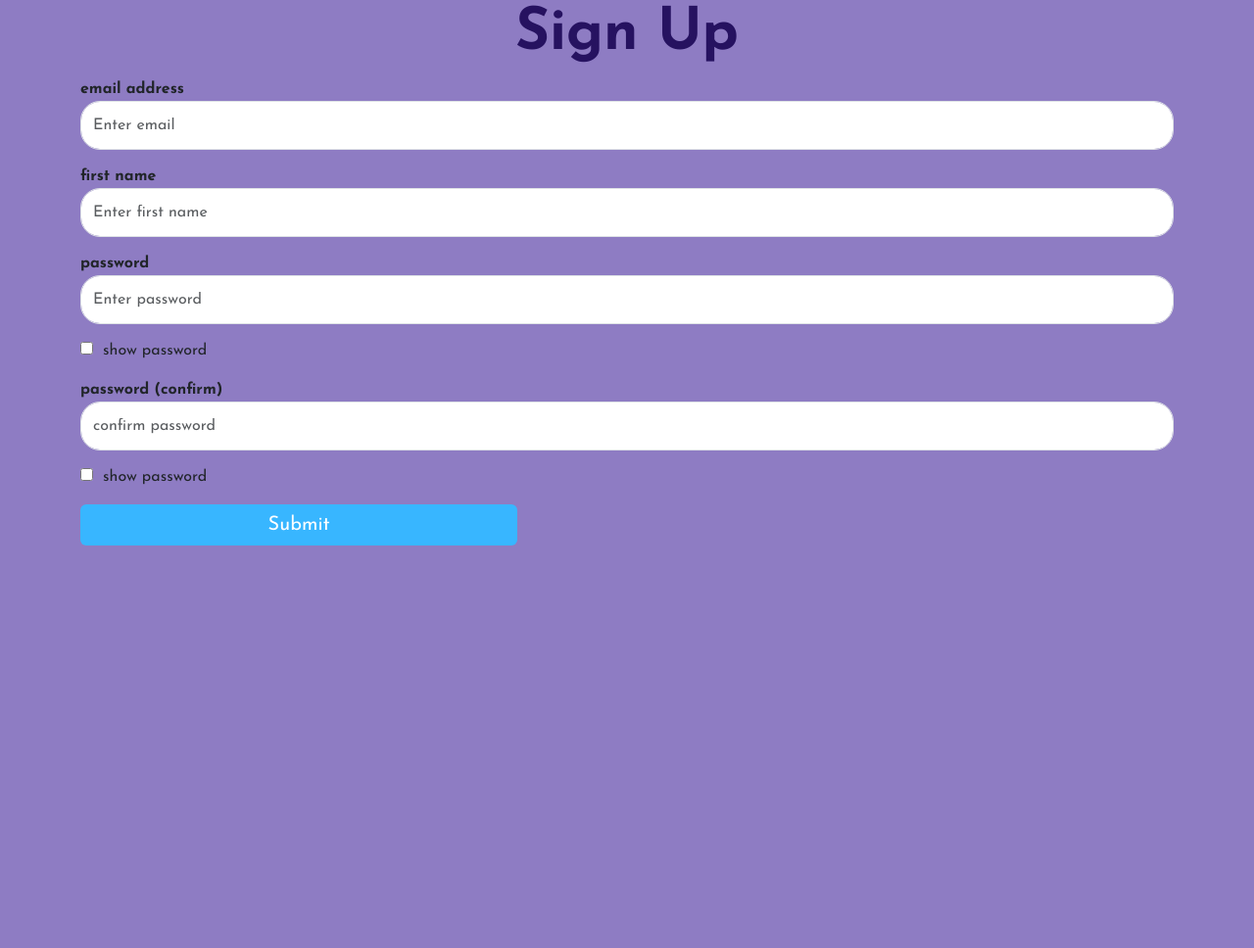
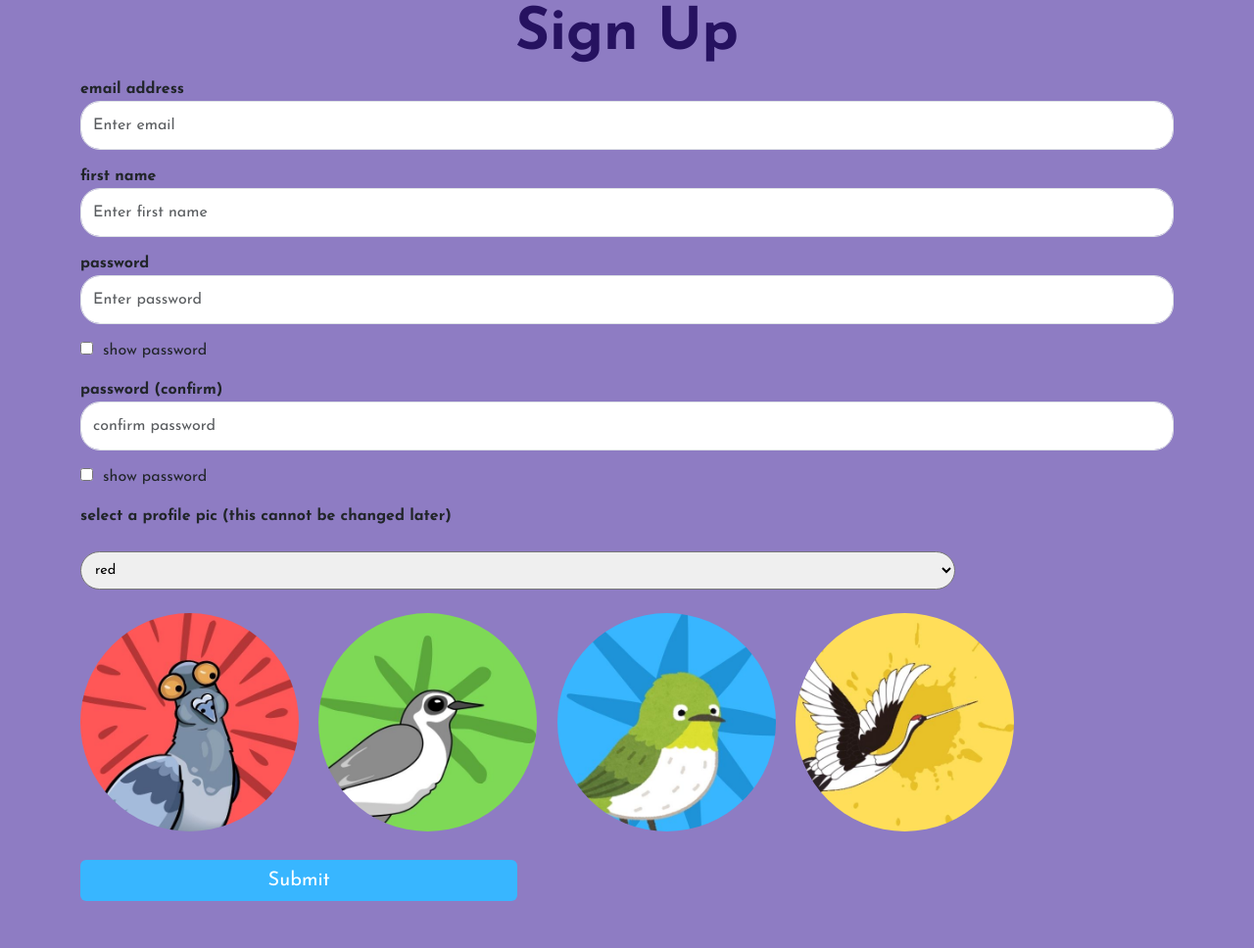
Before and after one commit to Danica-Kane/Pigeon, a Flask app: page /sign-up in a window 1280 px wide. Shown: the part 83-1051 px from the top of the page at 98% size. Before the commit the page ends 640 px from the top, so only its background shows below. Run offline with Flask 3, Linux system fonts and the light colour scheme; some libraries are stand-ins or nearby versions; some web fonts are replaced.

Commit message:
commit - deployment version

```diff
--- a/website/auth.py
+++ b/website/auth.py
@@ -56,7 +56,7 @@ def sign_up():
         password1 = request.form.get('password1')
         password2 = request.form.get('password2')
 
-        #profile_pic = request.files["profile_pic"]
+        profile_pic = request.form.get('profile_pic')
 
         #picName = str(uuid.uuid1()) + os.path.splitext(profile_pic.filename)[1]
         #profile_pic.save(os.path.join("/Users/danicakane/Downloads/Pigeon/website/static/images", picName))
@@ -75,7 +75,7 @@ def sign_up():
         elif len(password1) < 7:
             flash('Password must be at least 7 characters', category='error')
         else:
-            new_user = User(email=email, first_name=first_name, password=generate_password_hash(password1, method='pbkdf2'))#profile_pic=picName
+            new_user = User(email=email, first_name=first_name, password=generate_password_hash(password1, method='pbkdf2'), profile_pic=profile_pic)
             db.session.add(new_user)
             db.session.commit()
             login_user(new_user, remember=True)
--- a/website/models.py
+++ b/website/models.py
@@ -15,7 +15,7 @@ class User(db.Model, UserMixin):
     email = db.Column(db.String(150), unique=True)
     password = db.Column(db.String(150))
     first_name = db.Column(db.String(150))
-    #profile_pic = db.Column(db.String(150))
+    profile_pic = db.Column(db.String(150))
     date = db.Column(db.DateTime(timezone=True), default=func.now())
     #user can have many posts
     posts = db.relationship('Posts', backref='poster')
--- a/website/static/styles/main.css
+++ b/website/static/styles/main.css
@@ -83,6 +83,24 @@ body {
   font-family: var(--font-family);
   height: 100vh;
   background: var(--background);
+}
+
+.profile_select{
+  width: 20%;
+  border-radius: 100%;
+  margin-right: 15px;
+  margin-bottom: 5px;
+}
+
+.selector{
+  width: 80%;
+  border-radius: 20px;
+  padding: 10px;
+}
+
+select {
+  font-size: 0.9rem;
+  padding: 2px 5px;
 }
 
 /* Checkbox */
--- a/website/templates/alert_board.html
+++ b/website/templates/alert_board.html
@@ -27,7 +27,7 @@ content %}
     />-->
 
     <img
-      src="{{ url_for('static', filename='user-default.webp')}}"
+      src="{{ url_for('static', filename=user.profile_pic)}}"
       class="profile-pic-msg"
     />
     <strong>{{ postalert.posteralert.first_name }}</strong>
--- a/website/templates/event_board.html
+++ b/website/templates/event_board.html
@@ -21,7 +21,7 @@
         <!-- display poster username and profile pic -->
         <!--<img src="{{ url_for('static', filename='images/' + postevent.posterevent.profile_pic )}}" class="profile-pic-msg">-->
         <img
-            src="{{ url_for('static', filename='user-default.webp')}}"
+            src="{{ url_for('static', filename=user.profile_pic)}}"
             class="profile-pic-msg"
         />
         <strong>{{ postevent.posterevent.first_name }}</strong>
--- a/website/templates/home.html
+++ b/website/templates/home.html
@@ -7,7 +7,7 @@
     <!-- DISPLAY USERNAME & PROFILE PIC -->
     <div class="row divider">
       <div class='col-md'>
-        <img src="{{ url_for('static', filename='user-default.webp')}}" class="profile_pic">
+        <img src="{{ url_for('static', filename=user.profile_pic )}}" class="profile_pic">
         <h3>{{user.first_name}}<h3>
       </div>
     </div>
--- a/website/templates/instant_msg.html
+++ b/website/templates/instant_msg.html
@@ -108,6 +108,7 @@ block content %}
 
   //set variables for message
   let poster = "{{current_user.first_name}}";
+  let profile_pic = "{{current_user.profile_pic}}";
   let today = new Date();
   let date =
     today.getFullYear() + "-" + (today.getMonth() + 1) + "-" + today.getDate();
@@ -121,7 +122,7 @@ block content %}
       let content = $("#chat_text").val();
       $.post(
         "/message",
-        { poster: poster, content: content, date: dateTime },
+        { poster: poster, content: content, date: dateTime, profile_pic: profile_pic },
         function () {}
       );
     });
@@ -140,6 +141,7 @@ block content %}
       let pic = data.profile_pic;
       let message = data.content;
       let day = data.date;
+      let profile_pic = data.profile_pic;
 
       let message_template = `
                 <div id="message">
--- a/website/templates/sign_up.html
+++ b/website/templates/sign_up.html
@@ -77,11 +77,35 @@
   </div>
 
   <!-- upload profile picture -->
-  <!--
+
   <div class="form-group">
     <label for="profile_pic" class="sign-label"
-      ><strong>upload profile pic (this cannot be changed later)</strong></label
+      ><strong>select a profile pic (this cannot be changed later)</strong></label
     >
+
+    <br>
+    <br>
+
+
+    <select name="profile_pic" id="profile_pic" class="selector">
+      <option value="/User-Profiles/red.jpg">red</option>
+      <option value="/User-Profiles/green.jpg">green</option>
+      <option value="/User-Profiles/blue.jpg">blue</option>
+      <option value="/User-Profiles/yellow.jpg">yellow</option>
+    </select>
+
+    <br>
+    <br>
+    <img src="{{ url_for('static', filename="/User-Profiles/red.jpg" )}}" class="profile_select">
+    <img src="{{ url_for('static', filename="/User-Profiles/green.jpg" )}}" class="profile_select">
+    <img src="{{ url_for('static', filename="/User-Profiles/blue.jpg" )}}" class="profile_select">
+    <img src="{{ url_for('static', filename="/User-Profiles/yellow.jpg" )}}" class="profile_select">
+
+
+    <br>
+    <br>
+
+    <!--
     <input
       type="file"
       class="form-control file-upload"
@@ -94,5 +118,6 @@
   </div>-->
 
   <button type="submit" class="btn sign-btn">Submit</button>
+  <br><br><br>
 </form>
 {%endblock%}
```
Also changed, not shown: instance/databse.db (deleted), website/static/User-Profiles/blue.jpg (added), website/static/User-Profiles/green.jpg (added), website/static/User-Profiles/red.jpg (added), website/static/User-Profiles/yellow.jpg (added).
